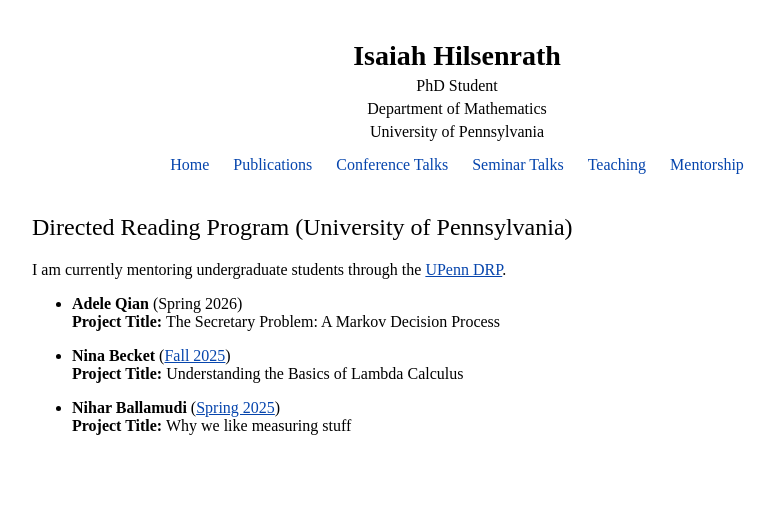
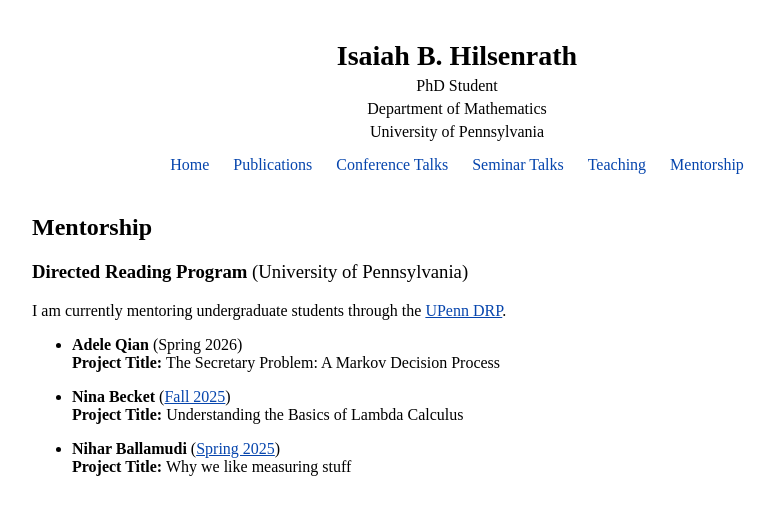
Before and after one commit to IsaiahBHilz/isaiahbhilz.github.io, a Jekyll site: the page built from students.md, in a window 1280 px wide. Shown: the top 515 px of the page, without its empty margins (183-958 px from the left). Built offline with Jekyll 4.4.1, drawn with Linux system fonts in a browser that asks for light colours.

Commit message:
minor edits, typo fixes

```diff
--- a/_includes/header.html
+++ b/_includes/header.html
@@ -1,5 +1,5 @@
 <div class="header">
-  <div class="title">Isaiah Hilsenrath</div>
+  <div class="title">Isaiah B. Hilsenrath</div>
   <div class="subtitle">PhD Student</div>
   <div class="subtitle">Department of Mathematics</div>
   <div class="subtitle">University of Pennsylvania</div>
--- a/students.md
+++ b/students.md
@@ -3,14 +3,16 @@ layout: default
 title: Students
 ---
 
-## Directed Reading Program (University of Pennsylvania)
+## **Mentorship**
+
+### **Directed Reading Program** (University of Pennsylvania)
 
 I am currently mentoring undergraduate students through the [UPenn DRP](https://web.sas.upenn.edu/math-drp/).
 
 - **Adele Qian** (Spring 2026)
   **Project Title:** The Secretary Problem: A Markov Decision Process
 
-- **Nina Becket** ([Fall 2025](https://web.sas.upenn.edu/math-drp/spring-2025-projects/))
+- **Nina Becket** ([Fall 2025](https://web.sas.upenn.edu/math-drp/fall-2025-projects/))
   **Project Title:** Understanding the Basics of Lambda Calculus
 
 - **Nihar Ballamudi** ([Spring 2025](https://web.sas.upenn.edu/math-drp/spring-2025-projects/))
```
Also changed, not shown: index.md (+3 -3 lines), publications.md (+1 -1 lines), seminar_talks.md (+1 -1 lines), teaching.md (+2 -2 lines).
